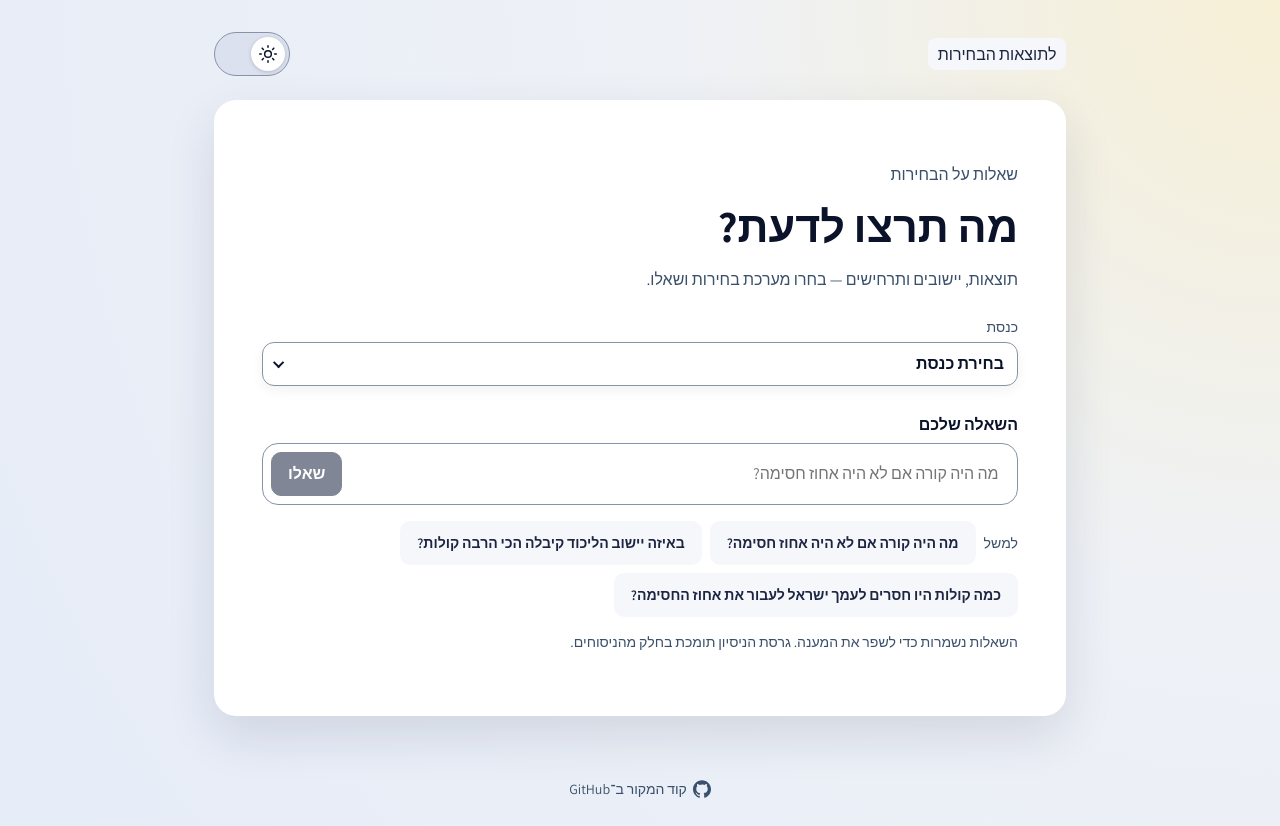
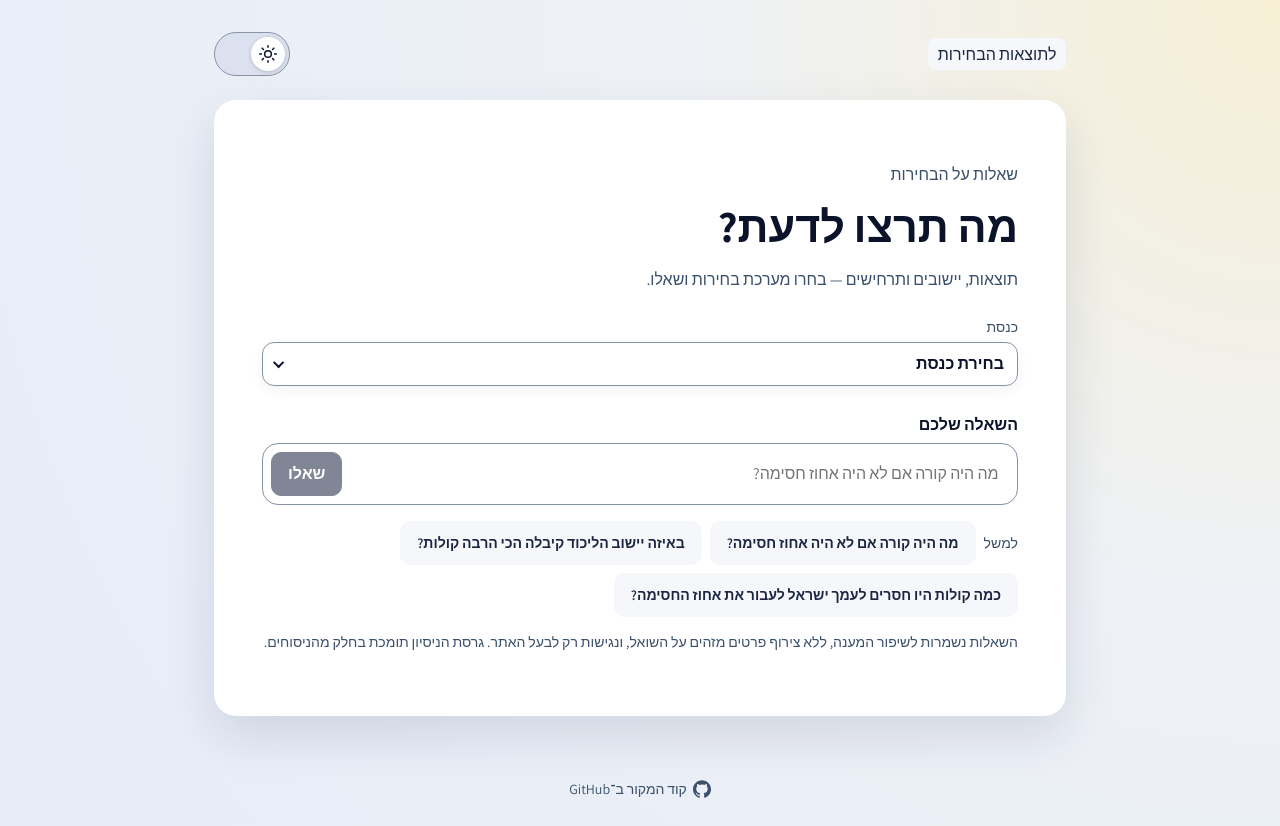
Before and after one commit to EladHeller/israel-elections, a React (Vite) app in the folder elections-client/: page /questions in a window 1280 px wide. Built offline with nearby package versions, Linux system fonts and the light colour scheme.

Commit message:
Clarify privacy of saved election questions

```diff
--- a/elections-client/src/components/ElectionQuestions.tsx
+++ b/elections-client/src/components/ElectionQuestions.tsx
@@ -86,7 +86,7 @@ function QuestionScreen({ electionId }: { electionId: string }) {
           <button type="submit" className="ui-button ui-button-primary" disabled={!validElection || !data.results || !question.trim() || busy} aria-label="שליחת השאלה">{busy ? 'מחשב…' : 'שאלו'}</button></div>
       </form>
       <div className="question-examples" aria-label="שאלות לדוגמה"><span>למשל</span>{examples.map(example => <button type="button" className="ui-button ui-button-quiet" key={example} onClick={() => { changeQuestion(example); document.getElementById('election-question')?.focus(); }}>{example}</button>)}</div>
-      <p className="question-caption">השאלות נשמרות כדי לשפר את המענה. גרסת הניסיון תומכת בחלק מהניסוחים.</p>
+      <p className="question-caption">השאלות נשמרות לשיפור המענה, ללא צירוף פרטים מזהים על השואל, ונגישות רק לבעל האתר. גרסת הניסיון תומכת בחלק מהניסוחים.</p>
       <div className="question-response" aria-live="polite" aria-busy={busy}>
         {busy && <p role="status">בודק את הנתונים…</p>}
         {error && <p className="question-error" role="alert">{error}</p>}
```
